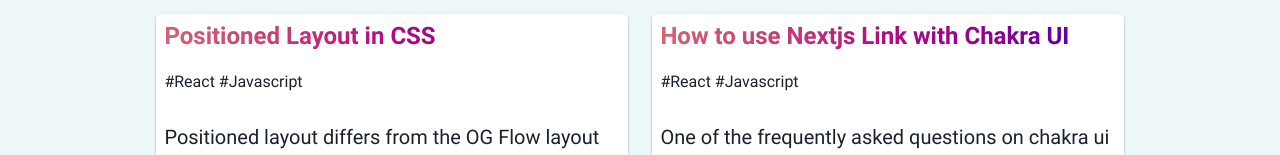
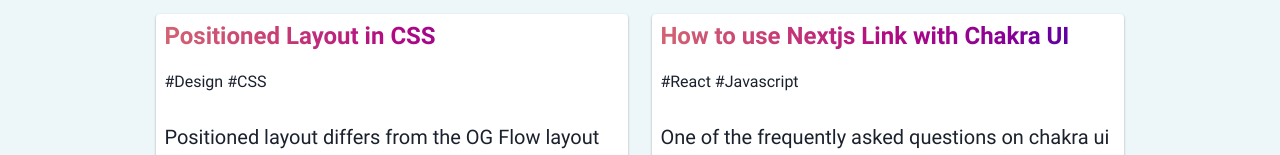
Before and after one commit to payapula/blog, a Next.js app: page / in a window 1280 px wide. Shown: the part 645-800 px from the top of the page. Built offline with nearby package versions, Linux system fonts and the light colour scheme.

Commit message:
✨ Added keywords to individual mdx files and displayed it in the UI.

```diff
--- a/_posts/minimizing-lodash-bundle-size.mdx
+++ b/_posts/minimizing-lodash-bundle-size.mdx
@@ -13,6 +13,7 @@ cover:
 ogImage:
     url: '/assets/blog/minimizing-lodash-bundle-size/minimizing-lodash-bundle.jpg'
     alt: 'white and brown yarn in basket'
+keywords: 'React,Javascript'
 ---
 
 When developing an application, we would usually write some utility functions that could be reused throughout the application.
--- a/_posts/positioned-layout.mdx
+++ b/_posts/positioned-layout.mdx
@@ -12,6 +12,7 @@ cover:
 ogImage:
     url: '/assets/blog/positioned-layout/positioned-layout.jpg'
     alt: 'A water droplet.'
+keywords: 'Design,CSS'
 ---
 
 _This post acts as notes for Module 2 of Josh Comeau's Course [CSS for JavaScript Developers](https://courses.joshwcomeau.com/CSS-for-js). Learning in Public helps me stay focused. The Goal is to have a single post to cover an entire module. So, You can use this page as a quick reference or as a summary. Added a codesandbox link all the way at the bottom with some examples._
--- a/_posts/react-hooks-dependencies-and-stale-closures.mdx
+++ b/_posts/react-hooks-dependencies-and-stale-closures.mdx
@@ -14,6 +14,7 @@ cover:
 ogImage:
     url: '/assets/blog/react-hooks-dependencies-and-stale-closures/react-hooks-dependencies-cover.jpg'
     alt: 'Wheel and gears of bicycle'
+keywords: 'React,Javascript'
 ---
 
 As always, let's start with a Javascript example. Before looking at the output, try to guess what would be logged.
--- a/_posts/react-is-just-javascript.mdx
+++ b/_posts/react-is-just-javascript.mdx
@@ -15,6 +15,7 @@ cover:
 ogImage:
     url: '/assets/blog/react-is-just-javascript/hello-world-cover.jpg'
     alt: 'Computer Keyboard'
+keywords: 'React,Javascript'
 ---
 
 Let's start this post with a simple function in Javascript.
--- a/_posts/react-useeffect-flow.mdx
+++ b/_posts/react-useeffect-flow.mdx
@@ -14,6 +14,7 @@ cover:
 ogImage:
     url: '/assets/blog/react-hooks-flow/water-fall.jpg'
     alt: 'Waterfall'
+keywords: 'React,Javascript'
 ---
 
 It is important to understand the core concept of Hooks in React Components.
--- a/_posts/simple-introduction-to-chakra.mdx
+++ b/_posts/simple-introduction-to-chakra.mdx
@@ -14,6 +14,7 @@ cover:
 ogImage:
     url: '/assets/blog/simple-introduction-to-chakra/simple-introduction-to-chakra.jpg'
     alt: 'Lego cubes'
+keywords: 'React,Javascript,Chakra'
 ---
 
 A lot of things need to be taken into consideration while designing any software application in general.
--- a/_posts/use-next-link-with-chakra-ui.mdx
+++ b/_posts/use-next-link-with-chakra-ui.mdx
@@ -12,6 +12,7 @@ cover:
 ogImage:
     url: '/assets/blog/use-next-link-with-chakra-ui/nextjs-link-in-chakra-cover.jpg'
     alt: 'A closer photograph of chain connection'
+keywords: 'React,Javascript'
 ---
 
 _One of the frequently asked questions on chakra ui library discussions is, How do I use nextjs link with chakra ui button or chakra link? In this post let us explore some common patterns to use nextjs link with chakra._
--- a/components/card.tsx
+++ b/components/card.tsx
@@ -18,14 +18,16 @@ interface CardProps {
     excerpt?: string;
     override?: ChakraProps;
     blogCard?: boolean;
+    keywords: string;
 }
 
 const MotionFlex = motion(Flex);
 
-function Card({ title, excerpt, override, blogCard }: CardProps): ReactElement {
+function Card({ title, excerpt, override, blogCard, keywords }: CardProps): ReactElement {
     const cardBg = useColorModeValue('white', 'gray.800');
     const cardBorder = useColorModeValue('none', '1px');
     const { colorMode } = useColorMode();
+    const keywordsArray = keywords.split(',');
 
     const hoverShadow =
         colorMode === 'light'
@@ -67,7 +69,11 @@ function Card({ title, excerpt, override, blogCard }: CardProps): ReactElement {
                 {title ? title : `How to use React Context effectively`}
             </Heading>
             <HStack mt={5}>
-                <Text>#React #Javascript</Text>
+                <Text>
+                    {keywordsArray.map((keyword) => {
+                        return `#${keyword} `;
+                    })}
+                </Text>
             </HStack>
             <Text mt={7} fontSize={['md', null, 'lg', 'xl']} noOfLines={blogCard ? 5 : 4}>
                 {excerpt
@@ -83,9 +89,10 @@ function Card({ title, excerpt, override, blogCard }: CardProps): ReactElement {
 interface BlogCardProps {
     title: string;
     excerpt: string;
+    keywords: string;
 }
 
-function BlogCard({ title, excerpt }: BlogCardProps): ReactElement {
+function BlogCard({ title, excerpt, keywords }: BlogCardProps): ReactElement {
     return (
         <Card
             override={{
@@ -95,6 +102,7 @@ function BlogCard({ title, excerpt }: BlogCardProps): ReactElement {
             }}
             title={title}
             excerpt={excerpt}
+            keywords={keywords}
             blogCard
         />
     );
--- a/components/recent-posts.tsx
+++ b/components/recent-posts.tsx
@@ -55,7 +55,11 @@ function RecentPosts({ recentPosts }: RecentPostsProps): JSX.Element {
                                 <chakra.a
                                     _hover={{ textDecoration: 'none' }}
                                     width={{ xs: '100%', xl: '50%' }}>
-                                    <Card title={post.title} excerpt={post.excerpt} />
+                                    <Card
+                                        title={post.title}
+                                        excerpt={post.excerpt}
+                                        keywords={post.keywords}
+                                    />
                                 </chakra.a>
                             </NextLink>
                         );
--- a/pages/index.tsx
+++ b/pages/index.tsx
@@ -30,7 +30,7 @@ const Index = ({ recentPosts }: IndexProps): ReactElement => {
 };
 
 export const getStaticProps: GetStaticProps = async () => {
-    const recentPosts = getAllPosts(['title', 'slug', 'excerpt'], 2);
+    const recentPosts = getAllPosts(['title', 'slug', 'excerpt', 'keywords'], 2);
     return {
         props: { recentPosts }
     };
--- a/types/post.ts
+++ b/types/post.ts
@@ -15,6 +15,7 @@ type PostType = {
     // These are fetched separately
     slug: string; // From File Name
     content: MDXRemoteSerializeResult; // From hydrated by next-mdx-remote
+    keywords: string;
 };
 
 export default PostType;
```
Also changed, not shown: pages/blog/index.tsx (+6 -2 lines).
